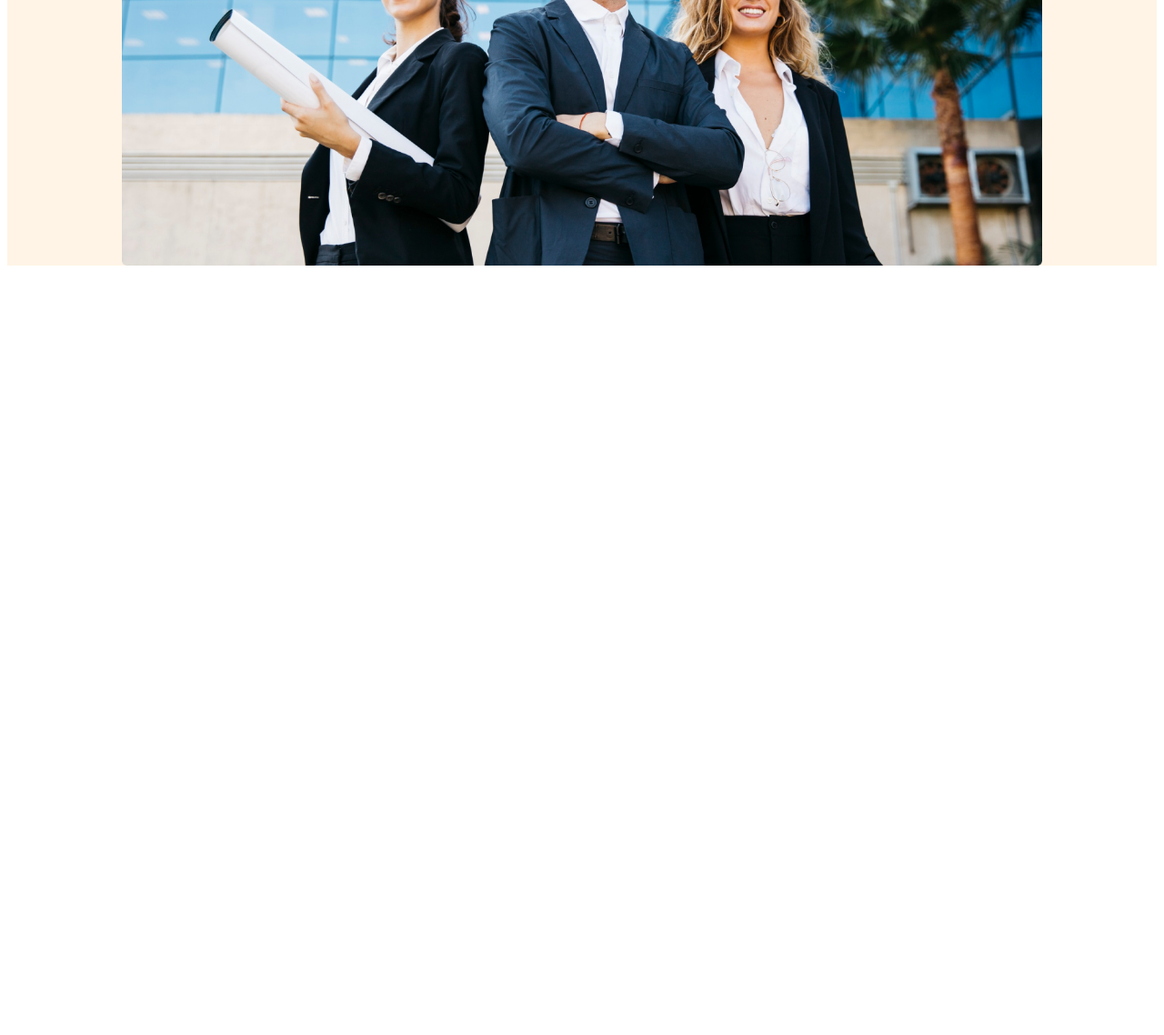
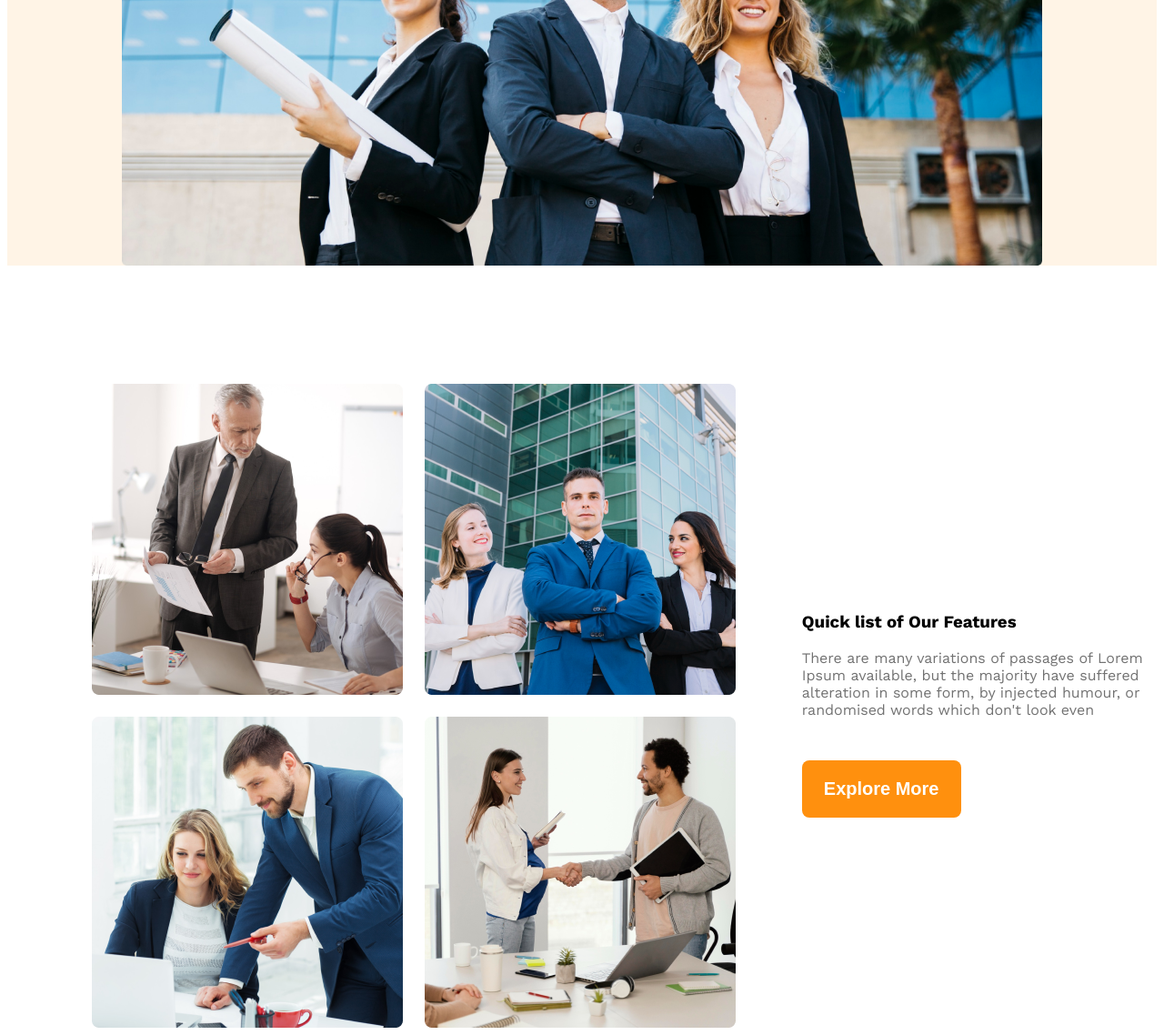
Before and after one commit to Ashab-Uddin/g3-architect-responsive-web, a plain HTML site: page index.html in a window 1280 px wide. Shown: the part 795-1933 px from the top of the page at 91% size. Before the commit the page ends 1095 px from the top, so only its background shows below. Drawn offline with nearby package versions, Linux system fonts and the light colour scheme.

Commit message:
added teams and features section

```diff
--- a/index.html
+++ b/index.html
@@ -33,6 +33,23 @@
 
     </header>
     <main>
+        <section class="teams display-flex">
+            <div class="teams-image">
+                <img src="images/team1.png" alt="two architect discuss about design">
+                <img src="images/team2.png" alt="three architect discuss there project design">
+                <img src="images/team3.png" alt="the architect designer brief her design the boss">
+                <img src="images/team4.png" alt="finally choice the design">
+            </div>
+            <div class="our-features">
+                <h3 class="our-features-title">
+                    Quick list of Our Features
+                </h3>
+                <p class="features-description dark03">
+                    There are many variations of passages of Lorem Ipsum available, but the majority have suffered alteration in some form, by injected humour, or randomised words which don't look even
+                </p>
+                <button class="btn-primary">Explore More</button>
+            </div>
+        </section>
 
     </main>
     <footer>
--- a/styles/style.css
+++ b/styles/style.css
@@ -6,6 +6,18 @@
     font-style: normal;
   }
   /* Shared Styles */
+  .dark01{
+    color:#131313;
+  }
+  .dark02{
+    color:#424242;
+  }
+  .dark03{
+    color: #727272;
+  }
+  .bg-primary{
+    background-color: rgba(255, 144, 14, 0.1);
+  }
   .display-flex{
     display: flex;
   }
@@ -19,22 +31,18 @@
     border: none;
     margin-top: 30px;
   }
+  main{
+    max-width: 1440px;
+    margin: 0 auto;
+  }
+  main>section{
+    margin-top: 130px;
+  }
 
   /* header styles */
 
   /* navbar related styles */
-  .dark01{
-    color:#131313;
-  }
-  .dark02{
-    color:#424242;
-  }
-  .dark03{
-    color: #727272;
-  }
-  .bg-primary{
-    background-color: rgba(255, 144, 14, 0.1);
-  }
+
 
   .navbar{
     justify-content: space-between;
@@ -83,6 +91,19 @@
     display: block;
     margin: 0 auto;
 }
+/* teams and features related styles */
+.teams{
+    align-items: center;
+    margin-left: 5.8rem;
+}
+.teams-image{
+    display: grid;
+    grid-template-columns: repeat(2,1fr);
+    gap: 1.5rem;
+}
+.our-features{
+    padding-left: 73px;
+}
 /* Responsive Medai Query */
 @media screen and (max-width: 576px) {
     .navbar, .nav-links{
```
